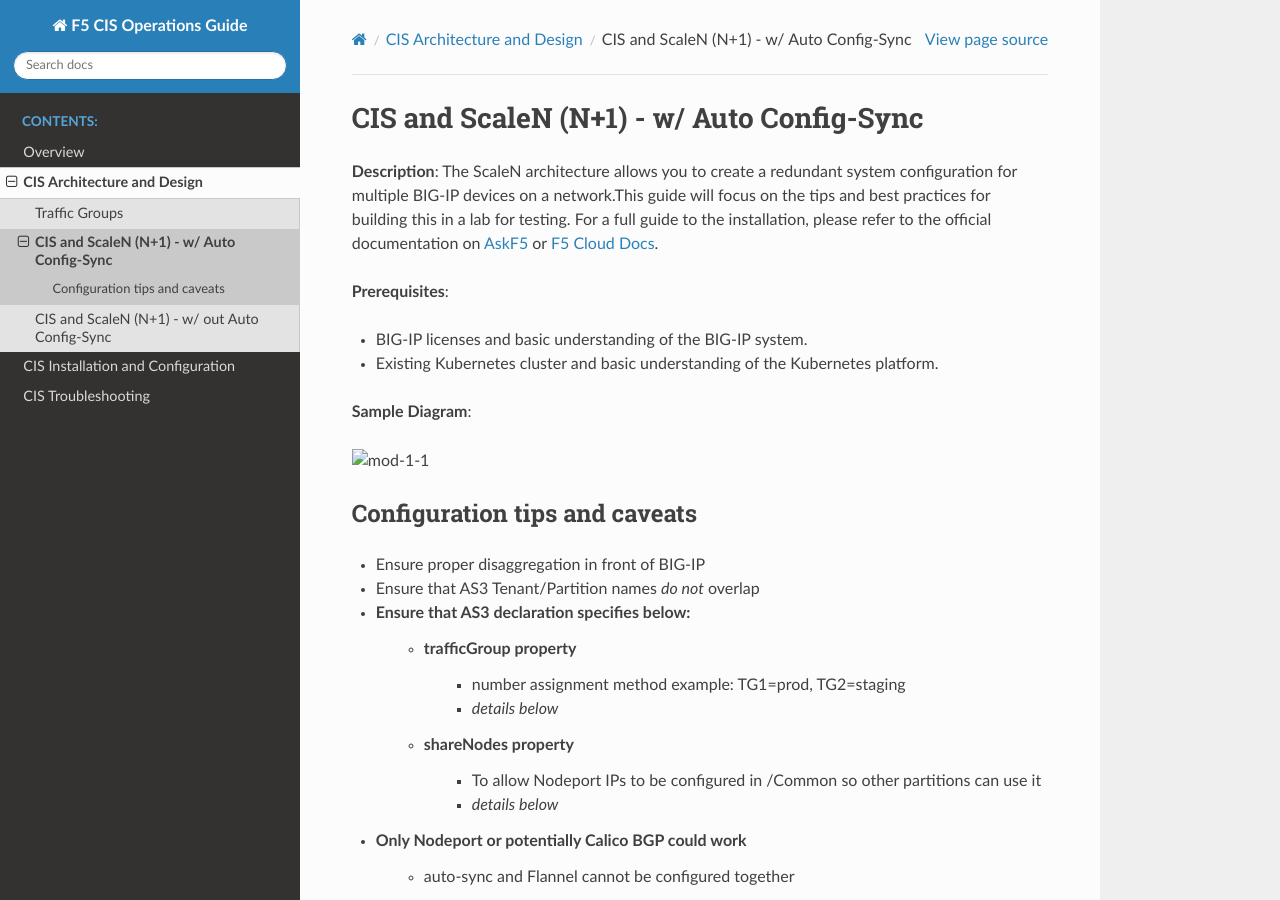
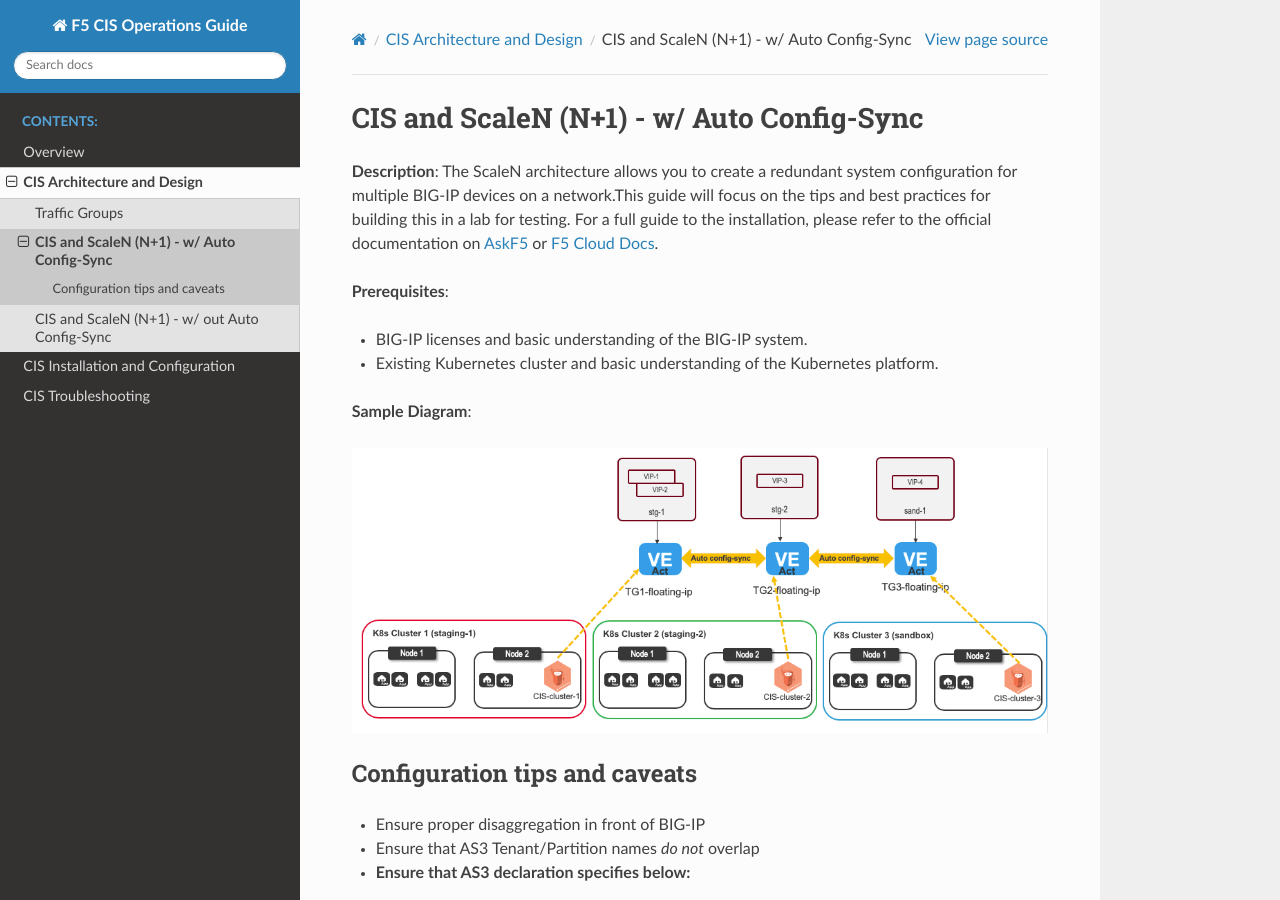
Before and after one commit to tkam8/f5_cis_opsguide, a Sphinx documentation site: the page built from docs/class1/module2/module2.rst, in a window 1280 px wide and 900 px high. Built offline with Sphinx 7.4.7 and the Read the Docs theme 2.0.0, drawn with Linux system fonts in a browser that asks for light colours; pages that are not in the unit, such as notebooks, are missing from menus; the version number could not be read and is left out.

Commit message:
Referencing the right image
Now points to mod-2-1.png

```diff
--- a/docs/class1/module2/module2.rst
+++ b/docs/class1/module2/module2.rst
@@ -122,4 +122,4 @@ Sample Configuration:
 .. |knownissue| replace:: known issue
 .. _knownissue: https://f5-cis-opsguide.readthedocs.io/en/latest/class1/module3/module3.html
 
-.. |mod-1-1| image:: images/mod-1-1.png
+.. |mod-2-1| image:: images/mod-2-1.png
```
Also changed, not shown: other parts of docs/class1/module2/module2.rst (+1 -1 lines).
